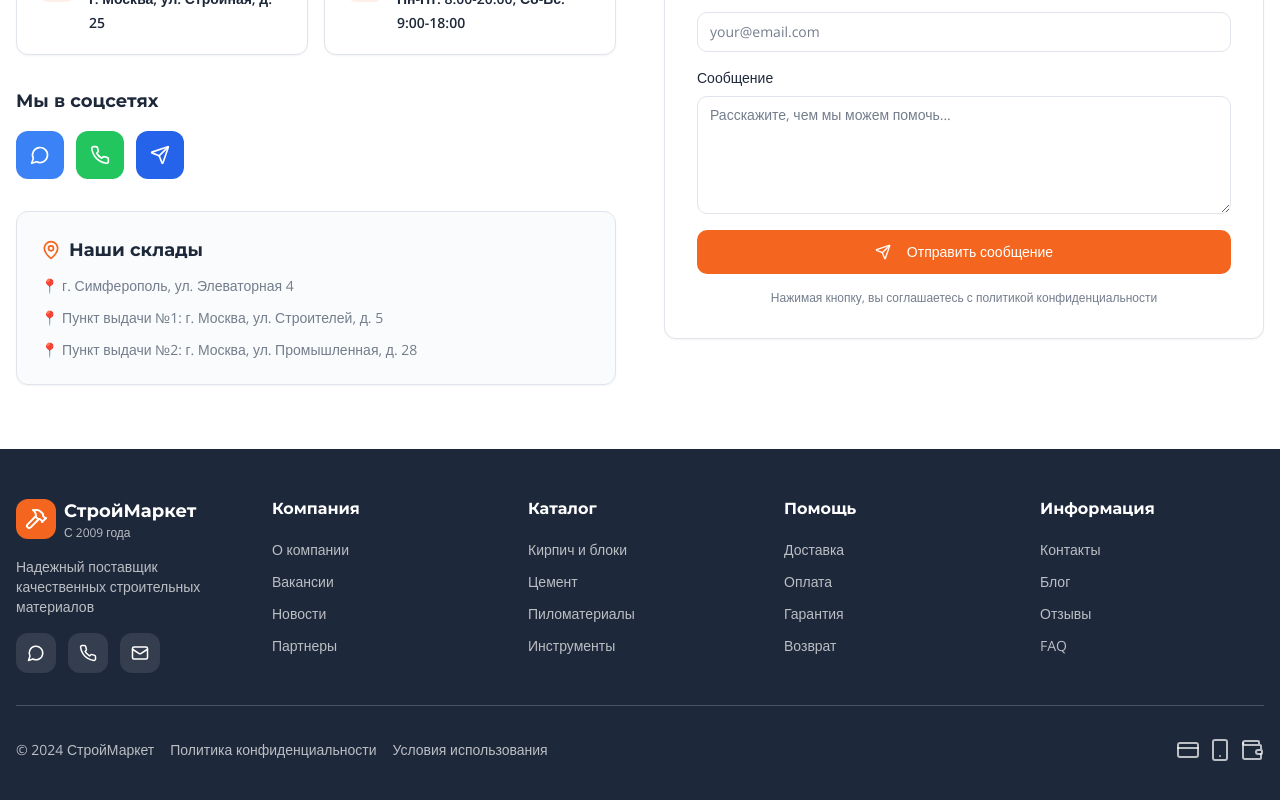
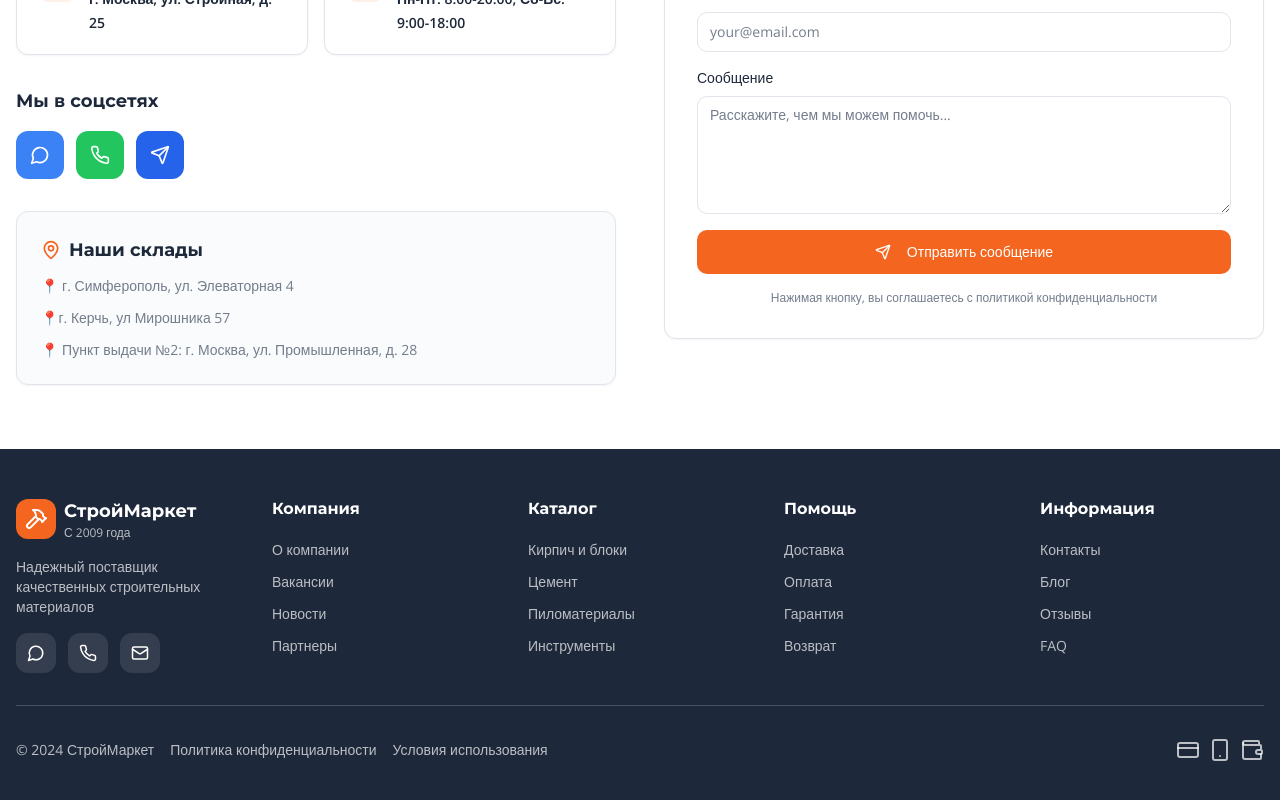
Before and after one commit to pr-poehali-dev/construction-materials-market, a React (Vite) app: page / in a window 1280 px wide. Shown: the part 6106-6906 px from the top of the page. Built offline with nearby package versions, Linux system fonts and the light colour scheme.

Commit message:
refactor: обновление компонента

```diff
--- a/src/components/Contacts.tsx
+++ b/src/components/Contacts.tsx
@@ -98,7 +98,7 @@ const Contacts = () => {
               </h4>
               <div className="space-y-3 text-sm text-muted-foreground">
                 <p>📍 г. Симферополь, ул. Элеваторная 4</p>
-                <p>📍 Пункт выдачи №1: г. Москва, ул. Строителей, д. 5</p>
+                <p>📍г. Керчь, ул Мирошника 57</p>
                 <p>📍 Пункт выдачи №2: г. Москва, ул. Промышленная, д. 28</p>
               </div>
             </Card>
```
